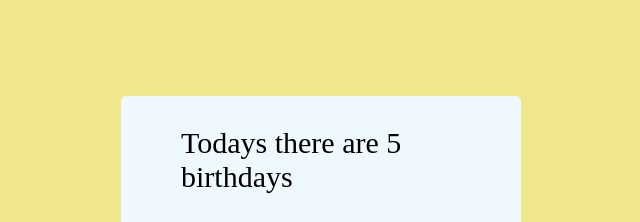
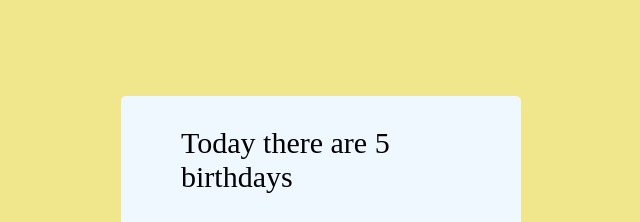
Before and after one commit to MatteoMascheroni/ReactProjects, a React (Create React App) app in the folder birthday-app/: page / in a window 1280 px wide. Shown: the top 222 px of the page, without its empty margins (319-959 px from the left). Built offline with nearby package versions, Linux system fonts and the light colour scheme.

Commit message:
Errate Corrige

```diff
--- a/birthday-app/src/components/BirthdayList.js
+++ b/birthday-app/src/components/BirthdayList.js
@@ -8,7 +8,7 @@ export default function BirthdayList(){
     return(
         <main>
             <section className="container">
-                <h3>Todays there are {birthday.length} birthdays</h3>
+                <h3>Today there are {birthday.length} birthdays</h3>
                 {birthday.map(item => <BirthdayItem key={item.id} {...item}/>)}
                 {birthday.length > 0 && <button onClick={()=>clearAllData([])}>Clear All</button> }
             </section>
--- a/birthday-app/src/data/birthdayList.js
+++ b/birthday-app/src/data/birthdayList.js
@@ -33,5 +33,5 @@ export default [
     age: 29,
     image:
       'https://res.cloudinary.com/diqqf3eq2/image/upload/v1586883334/person-1_rfzshl.jpg',
-  },
+  }
 ];
```
